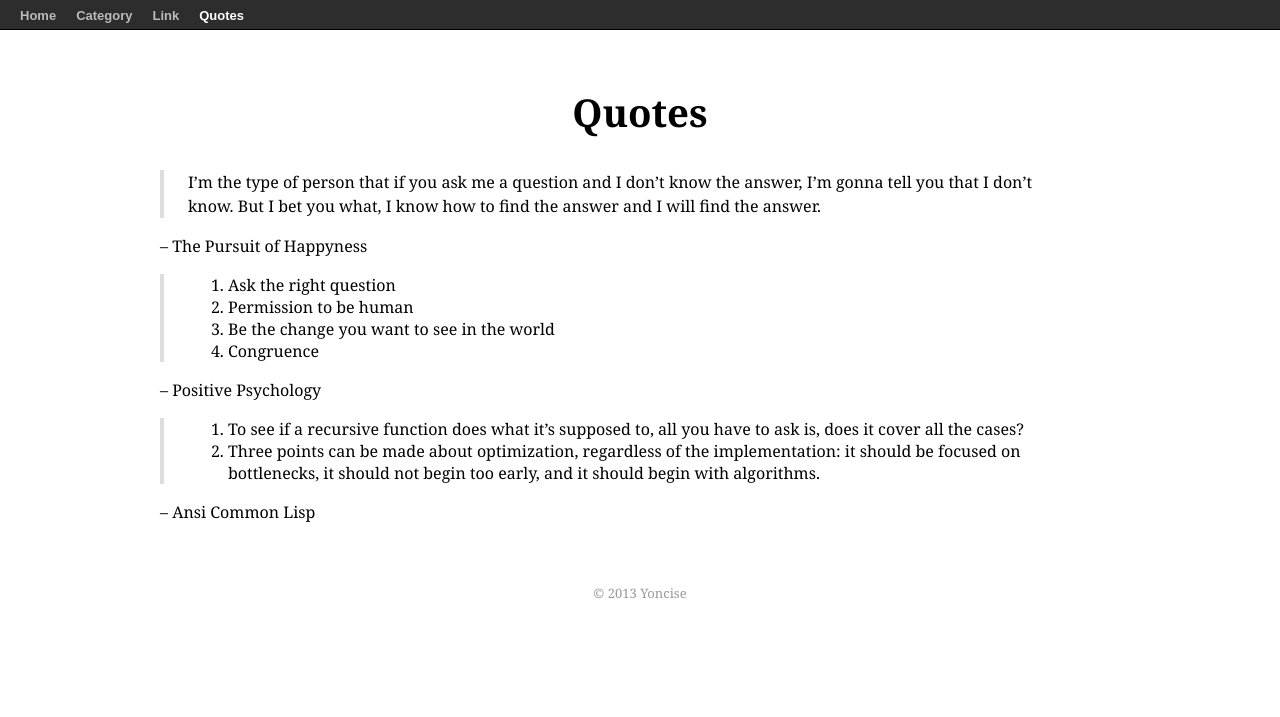
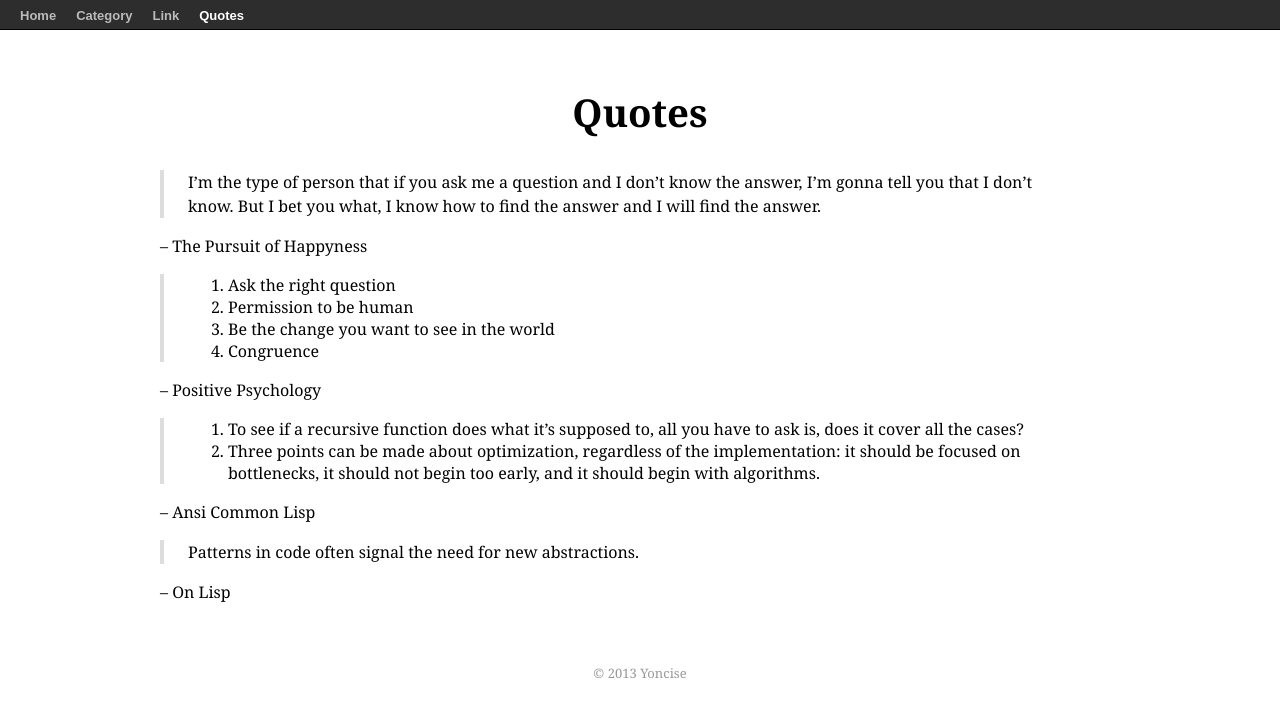
Before and after one commit to yoncise/yoncise.github.io, a Jekyll site: the page built from blog/quotes/index.md, in a window 1280 px wide. Shown: the top 717 px of the page. Built offline with Jekyll 4.4.1, drawn with Linux system fonts in a browser that asks for light colours; Markdown is read by kramdown in place of the engine named in the settings; comment, search, counter and statistics services are not loaded.

Commit message:
new quote

```diff
--- a/blog/quotes/index.md
+++ b/blog/quotes/index.md
@@ -19,3 +19,7 @@ comment: false
 > 2. Three points can be made about optimization, regardless of the implementation: it should be focused on bottlenecks, it should not begin too early, and it should begin with algorithms.
 
 -- Ansi Common Lisp
+
+> Patterns in code often signal the need for new abstractions.
+
+-- On Lisp
```
